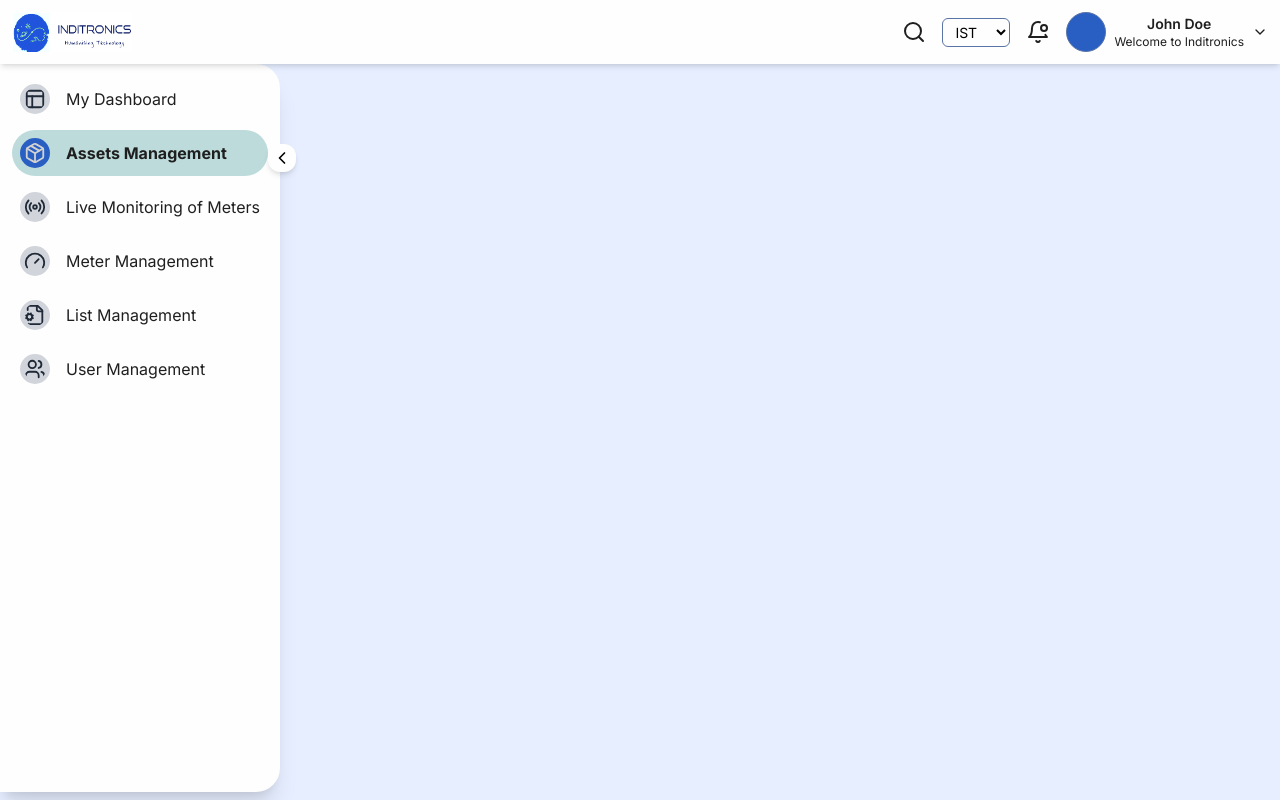
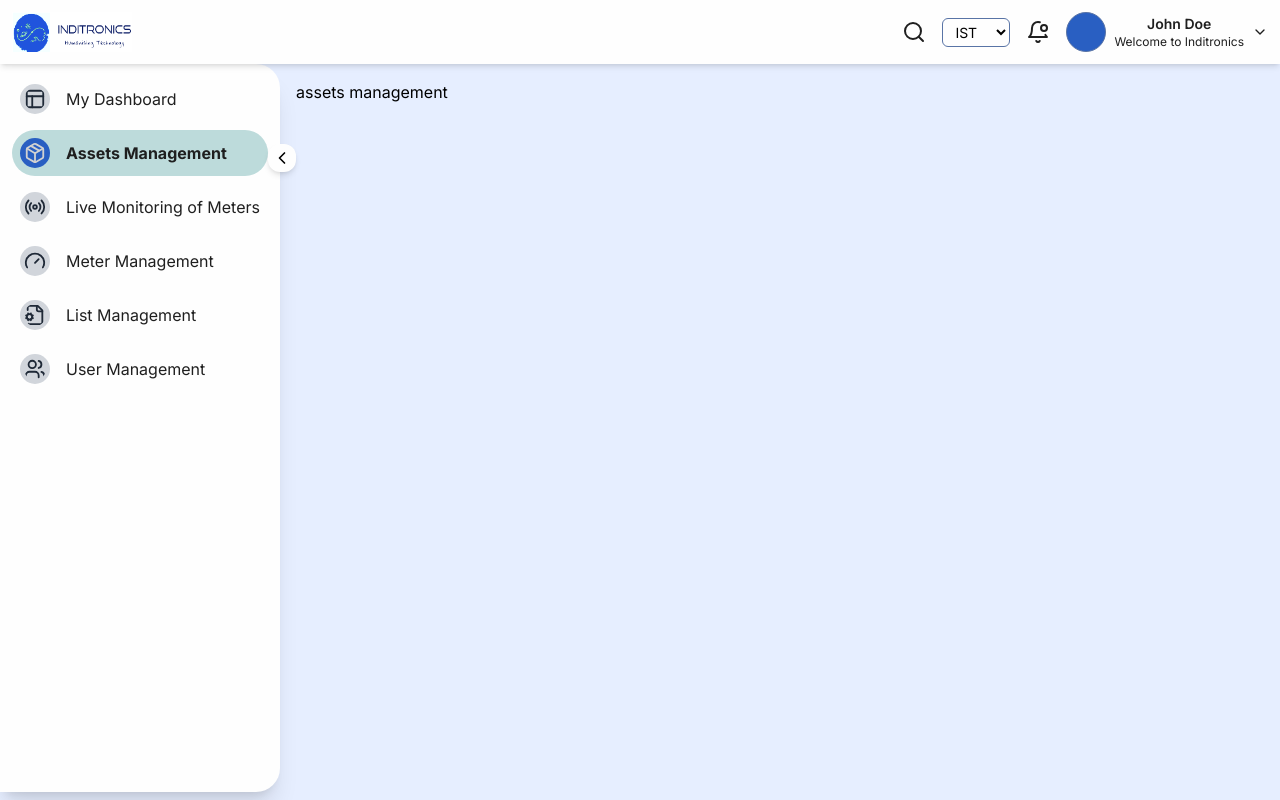
Before and after one commit to Webdevava/dash, a Next.js app: page /assets-management in a window 1280 px wide. Built offline with nearby package versions, Linux system fonts and the light colour scheme.

Commit message:
new fixed

```diff
--- a/src/app/assets-management/page.jsx
+++ b/src/app/assets-management/page.jsx
@@ -4,7 +4,7 @@ import React from 'react'
 const page = () => {
   return (
     <Layout>
-
+      assets management
     </Layout>
   )
 }
```
